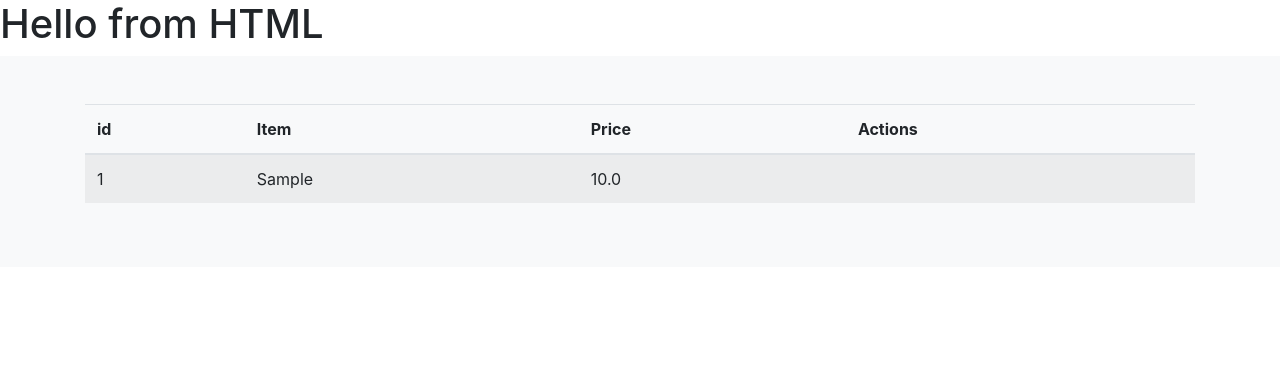
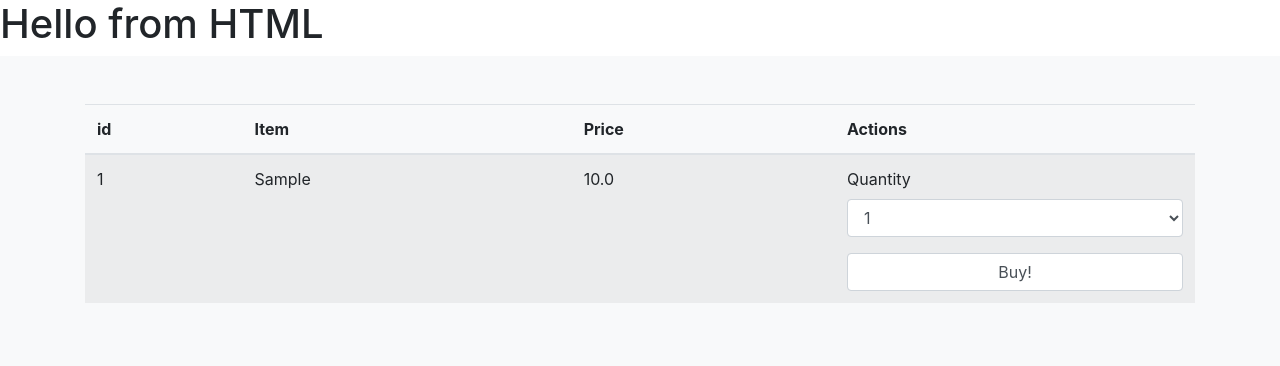
Before and after one commit to JoshuaHolloway/Django-23_Amazon, a Django app: template main/apps/AmazonApp/templates/AmazonApp/index.html in a window 1280 px wide. Shown: the top 366 px of the page. Run offline with Django 3.2, Linux system fonts and the light colour scheme; tables that the repository leaves empty hold one stand-in row (values such as "Sample post"); the template is opened without the code that fills it: values that come from a table or form of the project are taken from there, most other values are stand-ins (such as "Sample title", 1, 10 or a date in 2020); parts of the project's set-up code (start-up, migrations or seed data) failed here and were passed over; some libraries are stand-ins or nearby versions.

Commit message:
added drop-down and button for quantity in HTML. Have not wired up yet.

```diff
--- a/main/apps/AmazonApp/templates/AmazonApp/index.html
+++ b/main/apps/AmazonApp/templates/AmazonApp/index.html
@@ -39,10 +39,26 @@
 
                         <td id="links"> <!-- actions -->
 
-                            <!-- TODO: Add drop down for Quantity  -->
+                            <div id="actions">
 
-                            <!-- TODO: Add button for Buy -->
+                                <!-- TODO: Add drop down for Quantity  -->
+                                <form action='/authors/assign_book/{{author.id}}' method='post'>
+                                {% csrf_token %}
+                                    <!-- Drop-down menu -->
+                                    <div class="form-group">
+                                        <label for="book">Quantity</label>
+                                        <select name="book" id="book" class="form-control">
+                                            <option value=1>1</option>
+                                            <option value=2>2</option>
+                                            <option value=3>3</option>
+                                        </select>
+                                    </div> <!-- form-group-->
 
+                                    <!-- submit-button -->
+                                    <input type='submit' id="submit-button" value='Buy!' class="form-control"
+                                           class="shadow-lg p-3 mb-5 bg-white rounded">
+                                </form>
+                            </div> <!-- actions-->
                         </td>
                     </tr>
                     {% endfor %}
```
Also changed, not shown: main/apps/AmazonApp/views.py (+5 -6 lines).
